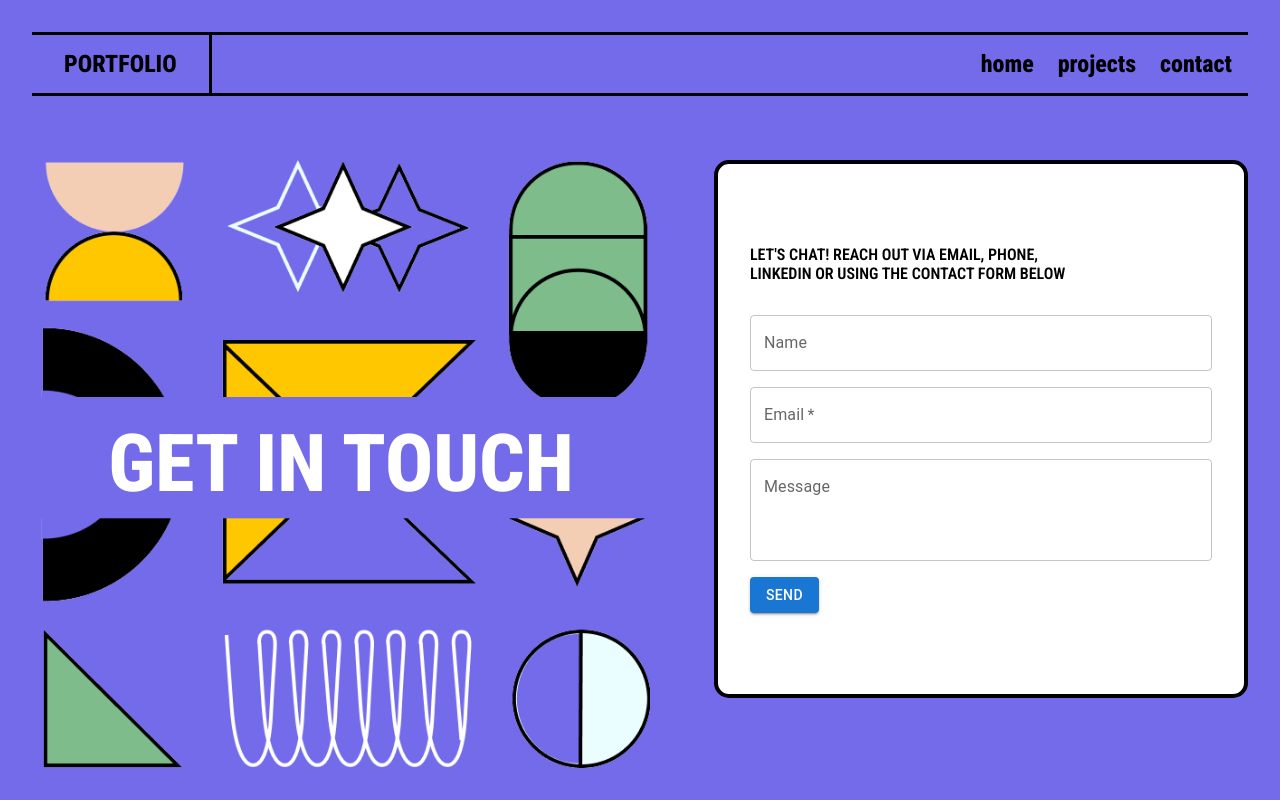
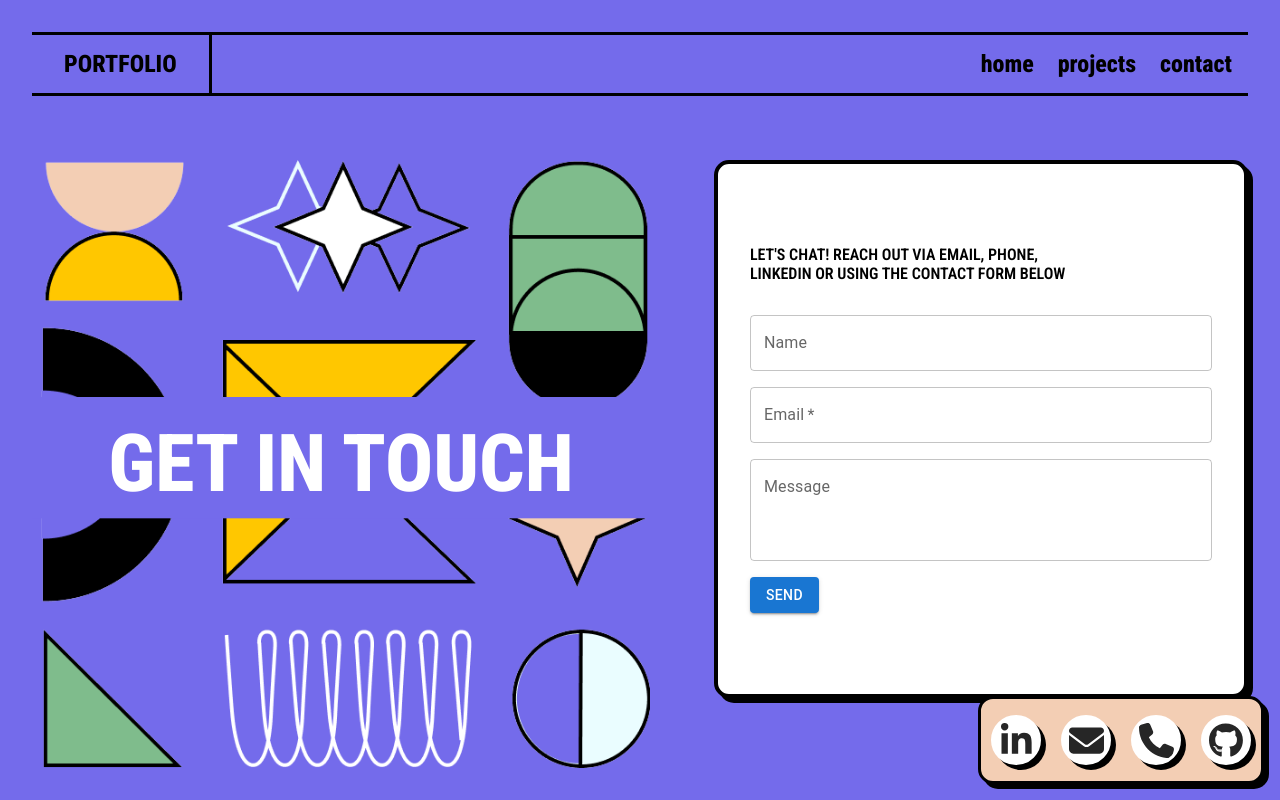
Before and after one commit to KristinaGru/portfolio, a React (Vite) app in the folder portfolio/: page /contact in a window 1280 px wide. Built offline with nearby package versions, Linux system fonts and the light colour scheme.

Commit message:
add some icons

```diff
--- a/portfolio/package.json
+++ b/portfolio/package.json
@@ -12,6 +12,11 @@
   "dependencies": {
     "@emotion/react": "^11.11.4",
     "@emotion/styled": "^11.11.0",
+    "@fortawesome/fontawesome-svg-core": "^6.5.1",
+    "@fortawesome/free-brands-svg-icons": "^6.5.1",
+    "@fortawesome/free-regular-svg-icons": "^6.5.1",
+    "@fortawesome/free-solid-svg-icons": "^6.5.1",
+    "@fortawesome/react-fontawesome": "^0.2.0",
     "@mui/icons-material": "^5.15.11",
     "@mui/material": "^5.15.11",
     "@reduxjs/toolkit": "^2.0.1",
--- a/portfolio/src/pages/ContactPage/ContactPage.tsx
+++ b/portfolio/src/pages/ContactPage/ContactPage.tsx
@@ -4,6 +4,10 @@ import { setBackground } from '../../store';
 import style from './contactPage.module.css';
 import image from '../../assets/icons/Component 2.png';
 import { Button, TextField } from '@mui/material';
+import { FontAwesomeIcon } from '@fortawesome/react-fontawesome';
+import { faLinkedinIn } from '@fortawesome/free-brands-svg-icons/faLinkedinIn';
+import { faEnvelope, faPhone } from '@fortawesome/free-solid-svg-icons';
+import { faGithub } from '@fortawesome/free-brands-svg-icons';
 
 export default function ContactPage() {
   const backgroundColor = useSelector(
@@ -63,6 +67,7 @@ export default function ContactPage() {
             <p>{error}</p>
           </>
         ) : (
+          <>
             <form onSubmit={submit} className={style.form}>
               <p className={style.p}>
                 LET'S CHAT! REACH OUT VIA EMAIL, PHONE,
@@ -93,6 +98,36 @@ export default function ContactPage() {
                 Send
               </Button>
             </form>
+            <div className={style.some}>
+              <ul className={style.list}>
+                <li>
+                  <a
+                    href="https://www.linkedin.com/in/kristina-grudyte-22266428a/"
+                    target="_blank">
+                    <FontAwesomeIcon
+                      className={style.icon}
+                      icon={faLinkedinIn}
+                    />
+                  </a>
+                </li>
+                <li>
+                  <a href="mailto:grudyte.kristina@gmail.com">
+                    <FontAwesomeIcon className={style.icon} icon={faEnvelope} />
+                  </a>
+                </li>
+                <li>
+                  <a href="tel:+4550357449">
+                    <FontAwesomeIcon className={style.icon} icon={faPhone} />
+                  </a>
+                </li>
+                <li>
+                  <a href="https://github.com/KristinaGru" target="_blank">
+                    <FontAwesomeIcon className={style.icon} icon={faGithub} />
+                  </a>
+                </li>
+              </ul>
+            </div>
+          </>
         )}{' '}
       </div>
     </div>
--- a/portfolio/src/pages/ContactPage/contactPage.module.css
+++ b/portfolio/src/pages/ContactPage/contactPage.module.css
@@ -31,6 +31,7 @@
   display: flex;
   justify-content: center;
   width: 100%;
+  position: relative;
 }
 
 .sent {
@@ -51,6 +52,7 @@
   flex-direction: column;
   gap: 1rem;
   justify-content: center;
+  box-shadow: 5px 5px #000;
 }
 
 .p {
@@ -61,3 +63,83 @@
 .btn {
   align-self: flex-start;
 }
+
+.some {
+  position: absolute;
+  bottom: 1rem;
+  right: 1rem;
+  background-color: #f3ceb4;
+  border-radius: 15px;
+  border: 3px solid #000;
+  box-shadow: 5px 5px #000;
+}
+
+.list {
+  display: flex;
+  padding: 0;
+}
+
+.list li {
+  list-style: none;
+}
+
+.list li a {
+  width: 50px;
+  height: 50px;
+  background-color: #fff;
+  text-align: center;
+  line-height: 50px;
+  font-size: 35px;
+  margin: 0 10px;
+  display: block;
+  border-radius: 50%;
+  position: relative;
+  overflow: hidden;
+  border: 3px solid #fff;
+  z-index: 1;
+  box-shadow: 5px 5px #000;
+}
+
+.list li a .icon {
+  position: relative;
+  color: #262626;
+  transition: 0.5s;
+  z-index: 3;
+}
+
+.list li a:hover .icon {
+  color: #fff;
+  transform: rotateY(360deg);
+}
+
+.list li a:before {
+  content: '';
+  position: absolute;
+  top: 100%;
+  left: 0;
+  width: 100%;
+  height: 100%;
+  background: #f00;
+  transition: 0.5s;
+  z-index: 2;
+}
+
+.list li a:hover:before {
+  top: 0;
+}
+
+.list li:nth-child(1) a:before {
+  background: #0a66c2;
+}
+
+.list li:nth-child(2) a:before {
+  background: #db4437;
+}
+
+.list li:nth-child(3) a:before {
+  background: #25d366;
+}
+
+.list li:nth-child(4) a:before {
+  background: #2b3137;
+}
```
Also changed, not shown: 1 other file (tests, documents, lock files or other folders). Lines whose indentation alone changed are shown as unchanged.
